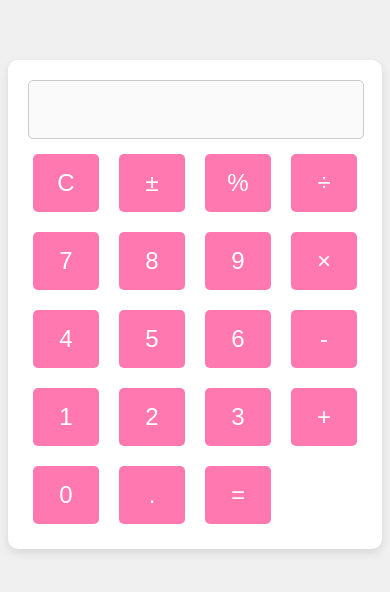
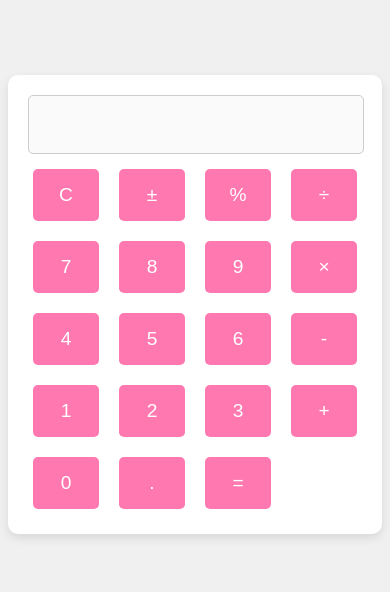
Before and after one commit to JIN-CodeCraft/2nd_calculator_app, a plain HTML site: page index.html in a window 390 px wide. Shown: the part 126-718 px from the top of the page. Drawn offline with Linux system fonts and the light colour scheme.

Commit message:
Update README file and css style for calcurator app

```diff
--- a/css/style.css
+++ b/css/style.css
@@ -44,3 +44,10 @@ body {
 .buttons button:hover {
     background-color: #ff4a8d;
 }
+
+@media (max-width: 600px) {
+    .buttons button {
+        flex: 1;
+        font-size: 1.2em;
+    }
+}
```
Also changed, not shown: 1 other file.
